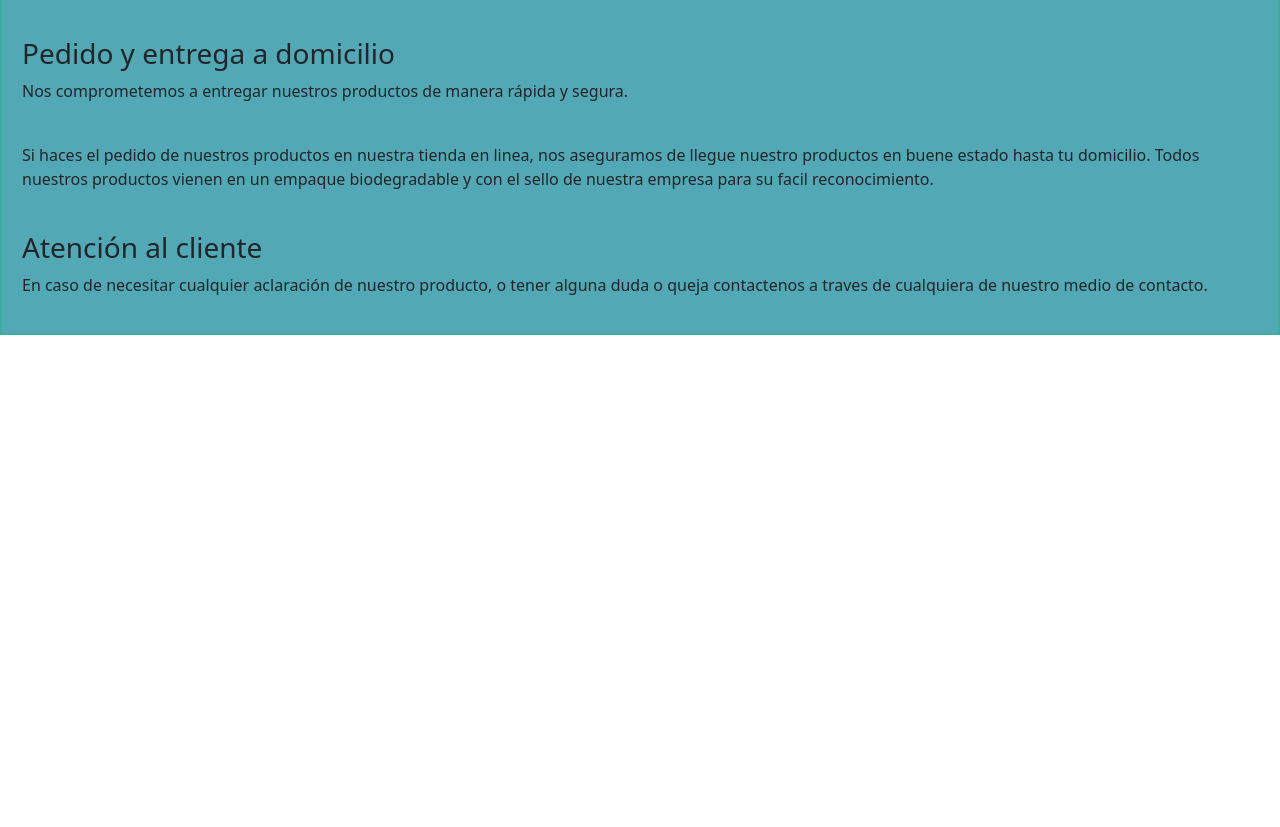
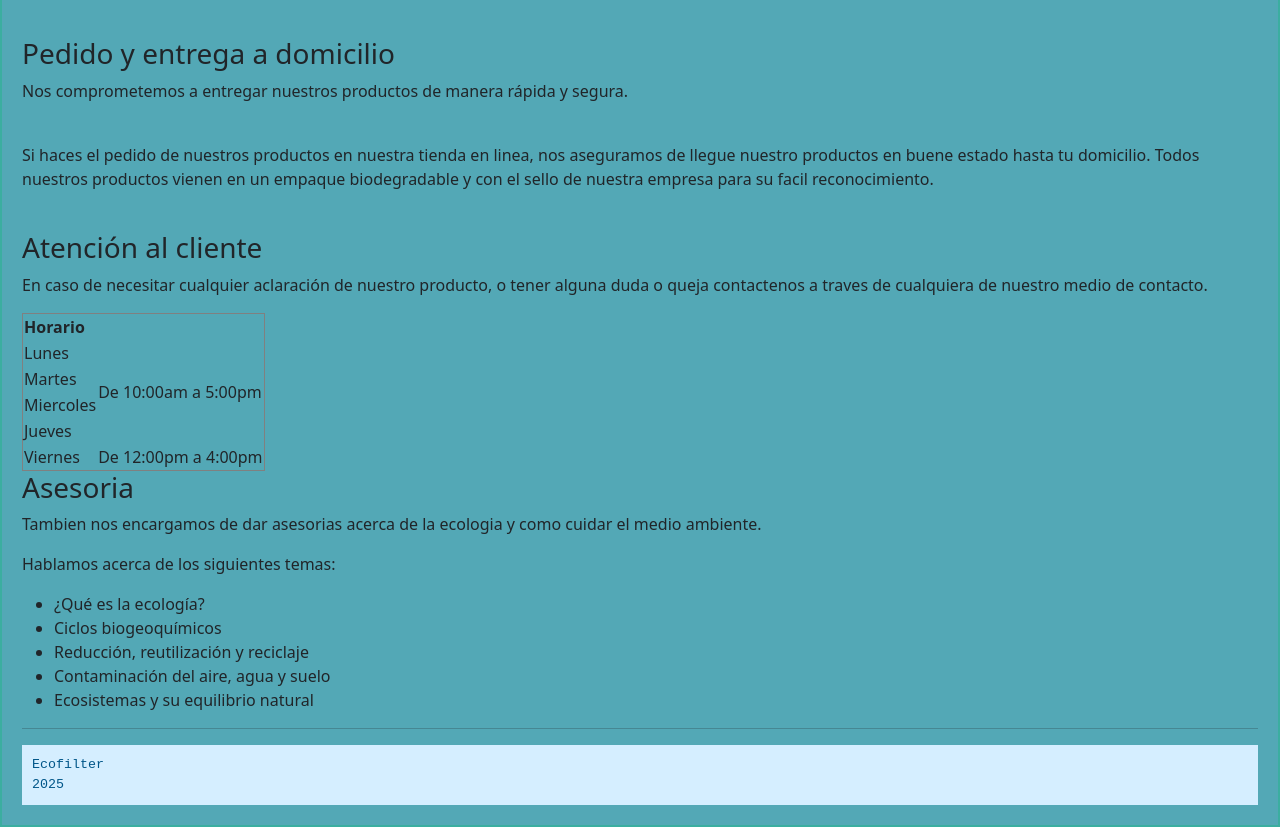
Before and after one commit to 5au109/EcoFilter, a plain HTML site: page servicios.html in a window 1280 px wide. Shown: the part 189-1016 px from the top of the page. Before the commit the page ends 800 px from the top, so only its background shows below. Drawn offline with nearby package versions, Linux system fonts and the light colour scheme.

Commit message:
Add files via upload

```diff
--- a/css/estilos.css
+++ b/css/estilos.css
@@ -19,9 +19,16 @@ body {
 h1 {
     font-family: 'Courier New', Courier, monospace;
      font-size: 32pt;
-     color: #634258;
 }
 
 a {
     display: block;
 }
+
+#final {
+    font-family: 'Courier New', Courier, monospace;
+    font-size: 10pt;
+    color: #005689;
+    background-color: #d5eeff;
+    padding: 10px;
+}
--- a/servicios.html
+++ b/servicios.html
@@ -56,7 +56,47 @@
                 <p>En caso de necesitar cualquier aclaración de nuestro producto, o tener alguna duda o queja
                     contactenos a traves de cualquiera de nuestro medio de contacto.
                 </p>
+                <table border="1">
+                    <tr>
+                        <th colspan="2">Horario</th>
+                    </tr>
+                    <tr>
+                        <td>Lunes</td>
+                        <td rowspan="4">De 10:00am a 5:00pm</td>
+                    </tr>
+                    <tr>
+                        <td>Martes</td>
+                    </tr>
+                    <tr>
+                        <td>Miercoles</td>
+                    </tr>
+                    <tr>
+                        <td>Jueves</td>
+                    </tr>
+                    <tr>
+                        <td>Viernes</td>
+                        <td>De 12:00pm a 4:00pm</td>
+                    </tr>
 
+                </table>
+                <h3>Asesoria</h3>
+                <p>Tambien nos encargamos de dar asesorias acerca de la ecologia y como
+                    cuidar el medio ambiente.
+                </p>
+                <p>Hablamos acerca de los siguientes temas:</p>
+                <ul>
+                    <li>¿Qué es la ecología?</li>
+                    <li>Ciclos biogeoquímicos</li>
+                    <li>Reducción, reutilización y reciclaje</li>
+                    <li>Contaminación del aire, agua y suelo</li>
+                    <li>Ecosistemas y su equilibrio natural</li>
+                </ul>
+
+            </div>
+            <hr>
+            <div id="final">
+                Ecofilter<br>
+                2025
             </div>
 
         </div>
```
Also changed, not shown: contactos.html (+40 -11 lines), index.html (+24 -0 lines), img/aquagreen.jpeg (added), img/ecoair.jpeg (added), img/facebook.png (added), img/logo_facebook.png, img/x.jpg (added).
